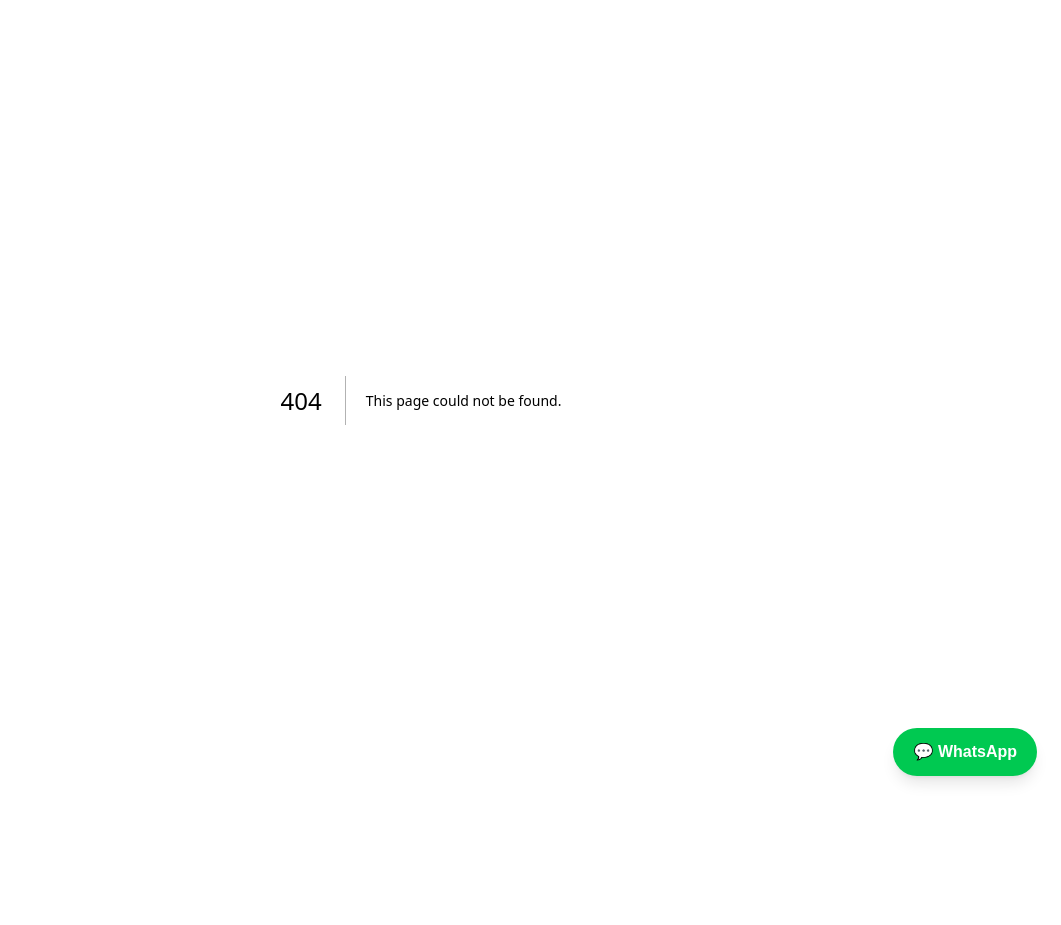
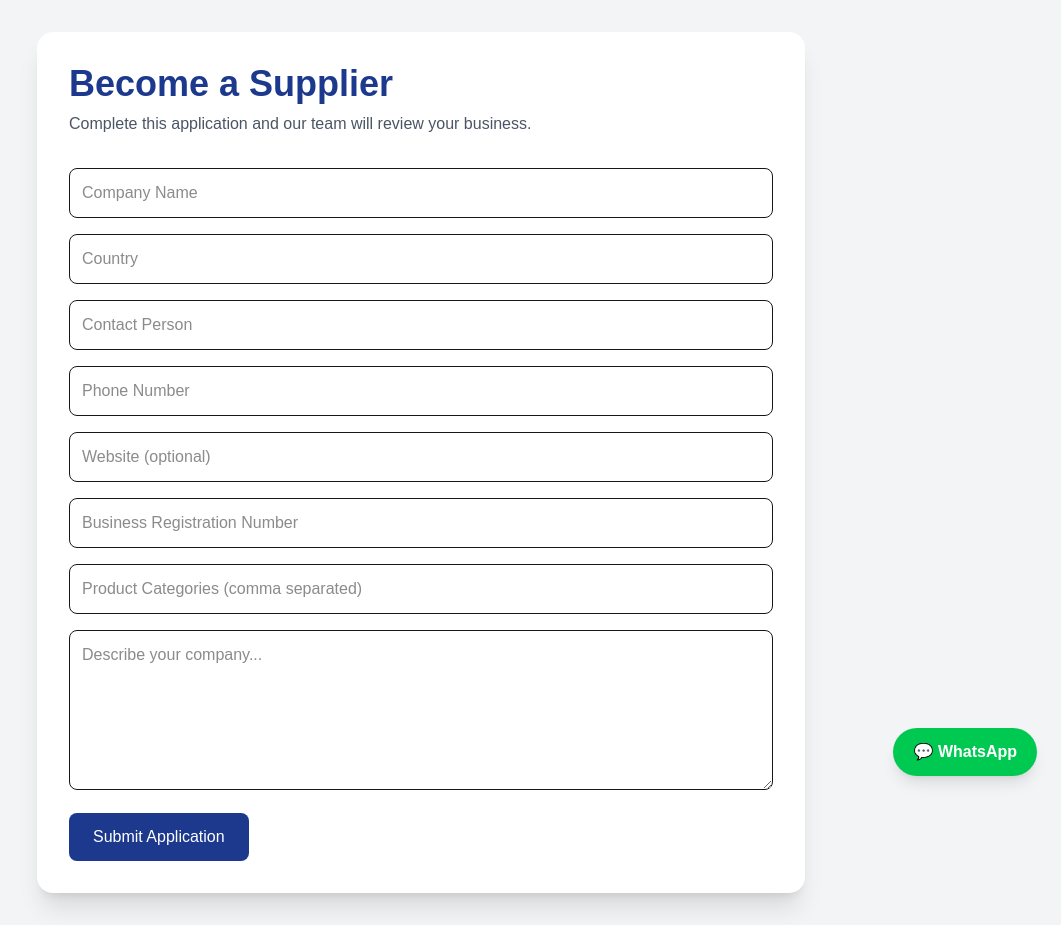
Before and after one commit to mwungeli1-dotcom/AfrilinkCapital, a Next.js app in the folder frontend/: page /become-supplier in a window 1280 px wide. Before the commit this address had no page. Shown: the whole page, without its empty margins (219-1280 px from the left). Before the commit the page ends 800 px from the top, so only its background shows below. Built offline with nearby package versions, Linux system fonts and the light colour scheme.

Commit message:
Add supplier application page

```diff
--- /dev/null
+++ b/frontend/app/become-supplier/page.tsx
@@ -0,0 +1,138 @@
+"use client";
+
+import { useState } from "react";
+import { apiFetch } from "@/src/lib/api";
+import toast from "react-hot-toast";
+
+export default function BecomeSupplierPage() {
+  const [companyName, setCompanyName] = useState("");
+  const [country, setCountry] = useState("");
+  const [contactPerson, setContactPerson] = useState("");
+  const [phone, setPhone] = useState("");
+  const [website, setWebsite] = useState("");
+  const [businessRegistration, setBusinessRegistration] = useState("");
+  const [productCategories, setProductCategories] = useState("");
+  const [description, setDescription] = useState("");
+  const [loading, setLoading] = useState(false);
+
+  async function handleSubmit(e: React.FormEvent) {
+    e.preventDefault();
+
+    try {
+      setLoading(true);
+
+      await apiFetch("/supplier-applications", {
+        method: "POST",
+        body: JSON.stringify({
+          companyName,
+          country,
+          contactPerson,
+          phone,
+          website,
+          businessRegistration,
+          productCategories: productCategories
+            .split(",")
+            .map((item) => item.trim())
+            .filter(Boolean),
+          description,
+        }),
+      });
+
+      toast.success(
+        "Application submitted successfully. We'll review it soon."
+      );
+
+      setTimeout(() => {
+        window.location.href = "/dashboard";
+      }, 1500);
+    } catch (error: any) {
+      toast.error(error.message || "Submission failed");
+    } finally {
+      setLoading(false);
+    }
+  }
+
+  return (
+    <main className="min-h-screen bg-gray-100 p-8">
+      <div className="max-w-3xl mx-auto bg-white rounded-2xl shadow-xl p-8">
+        <h1 className="text-4xl font-bold text-blue-900 mb-2">
+          Become a Supplier
+        </h1>
+
+        <p className="text-gray-600 mb-8">
+          Complete this application and our team will review your business.
+        </p>
+
+        <form onSubmit={handleSubmit} className="space-y-4">
+          <input
+            className="w-full border p-3 rounded-lg"
+            placeholder="Company Name"
+            value={companyName}
+            onChange={(e) => setCompanyName(e.target.value)}
+            required
+          />
+
+          <input
+            className="w-full border p-3 rounded-lg"
+            placeholder="Country"
+            value={country}
+            onChange={(e) => setCountry(e.target.value)}
+            required
+          />
+
+          <input
+            className="w-full border p-3 rounded-lg"
+            placeholder="Contact Person"
+            value={contactPerson}
+            onChange={(e) => setContactPerson(e.target.value)}
+            required
+          />
+
+          <input
+            className="w-full border p-3 rounded-lg"
+            placeholder="Phone Number"
+            value={phone}
+            onChange={(e) => setPhone(e.target.value)}
+            required
+          />
+
+          <input
+            className="w-full border p-3 rounded-lg"
+            placeholder="Website (optional)"
+            value={website}
+            onChange={(e) => setWebsite(e.target.value)}
+          />
+
+          <input
+            className="w-full border p-3 rounded-lg"
+            placeholder="Business Registration Number"
+            value={businessRegistration}
+            onChange={(e) => setBusinessRegistration(e.target.value)}
+          />
+
+          <input
+            className="w-full border p-3 rounded-lg"
+            placeholder="Product Categories (comma separated)"
+            value={productCategories}
+            onChange={(e) => setProductCategories(e.target.value)}
+          />
+
+          <textarea
+            className="w-full border p-3 rounded-lg h-40"
+            placeholder="Describe your company..."
+            value={description}
+            onChange={(e) => setDescription(e.target.value)}
+          />
+
+          <button
+            type="submit"
+            disabled={loading}
+            className="bg-blue-900 text-white px-6 py-3 rounded-lg hover:bg-blue-800 disabled:bg-gray-400"
+          >
+            {loading ? "Submitting..." : "Submit Application"}
+          </button>
+        </form>
+      </div>
+    </main>
+  );
+}
```
